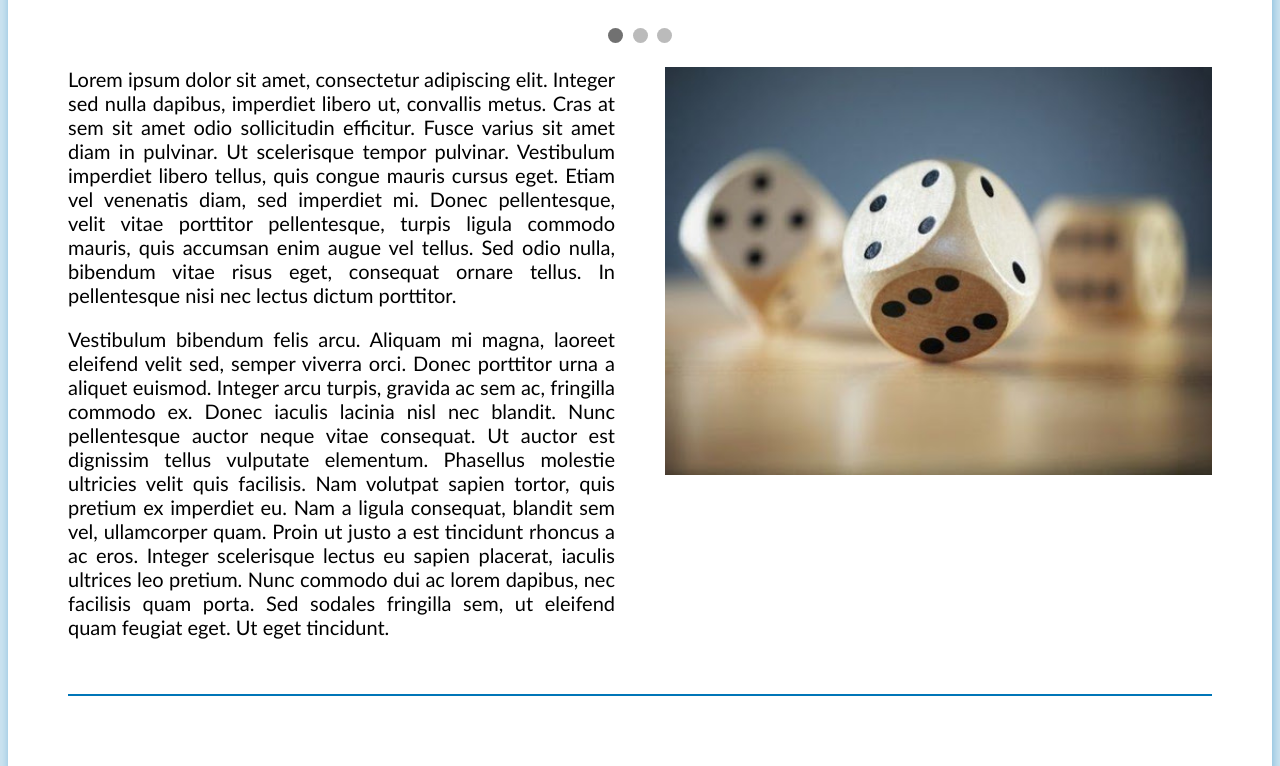
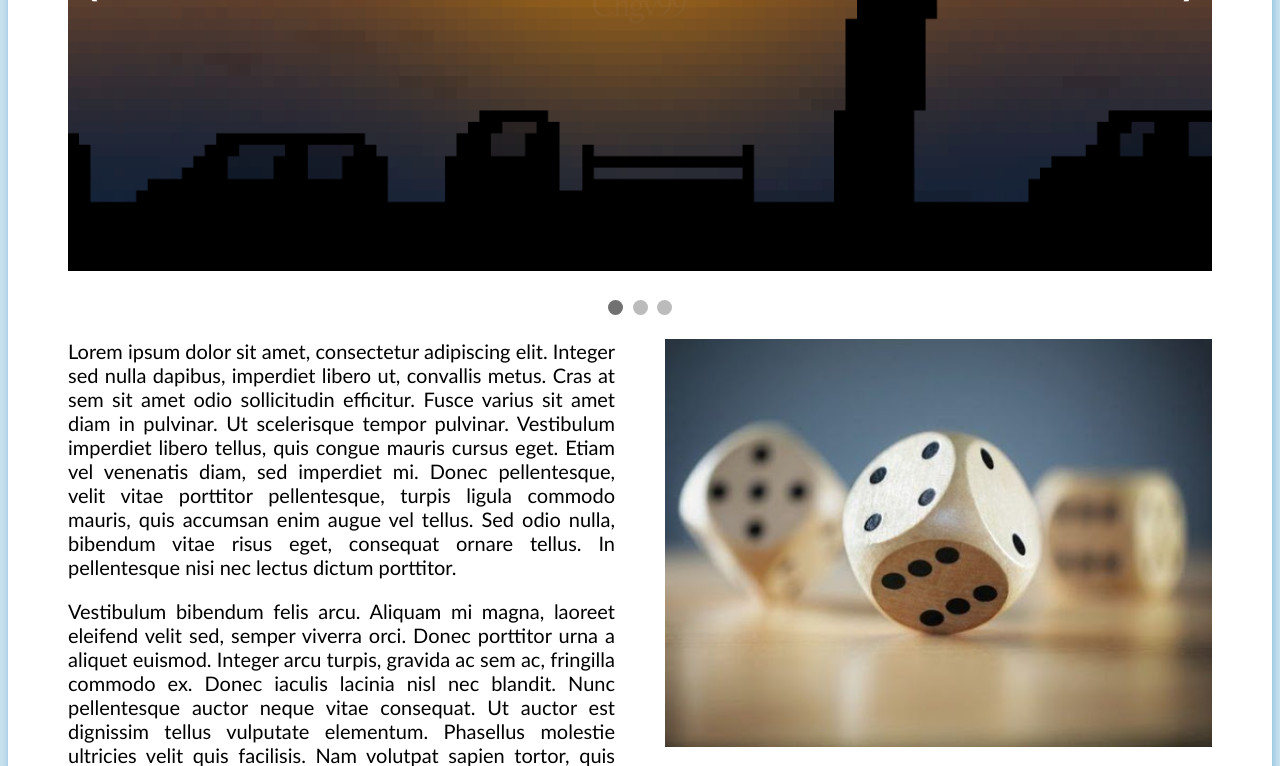
Before and after one commit to Chgv99/chgv99.github.io, a PHP site: page / in a window 1280 px wide. Shown: the part 637-1403 px from the top of the page. Run offline with PHP 8.4, Linux system fonts and the light colour scheme.

Commit message:
Added pixelart to the slideshow

```diff
--- a/index.html
+++ b/index.html
@@ -33,7 +33,7 @@
 				  	<!-- Full-width images with number and caption text -->
 					<div class="mySlides fade">
 						<div class="numbertext">1 / 3</div>
-						<img src="/pictures/slide1.png">
+						<img src="/pictures/Sunset Pixelart.png">
 						<div class="text">Caption Text</div>
 					</div>
 
--- a/stylesheets/slideshow.css
+++ b/stylesheets/slideshow.css
@@ -2,8 +2,8 @@
 
 /* Slideshow container */
 .slideshow-container {
-	max-width: 1000px;
-	max-height: 500px;
+	max-width: 100%;
+	max-height: 800px;
 	position: relative;
 	margin: auto;
 
@@ -17,7 +17,7 @@
 
 .slideshow-container img {
 	/*height: 500px; */
-	max-width: 1000px;
+	max-width: 100%;
 	margin: auto;
 	display: block
 }
--- a/stylesheets/style.css
+++ b/stylesheets/style.css
@@ -64,6 +64,10 @@ hr {
 .box {
 	padding-top: 10px;
 	padding-bottom: 10px;
+	/*
+	background-image: url("../pictures/banner.png");
+	background-size: 100% 100%;
+	*/
 }
 
 nav {
```
Also changed, not shown: pictures/Sunset Pixelart.png (added), pictures/banner.png (added).
